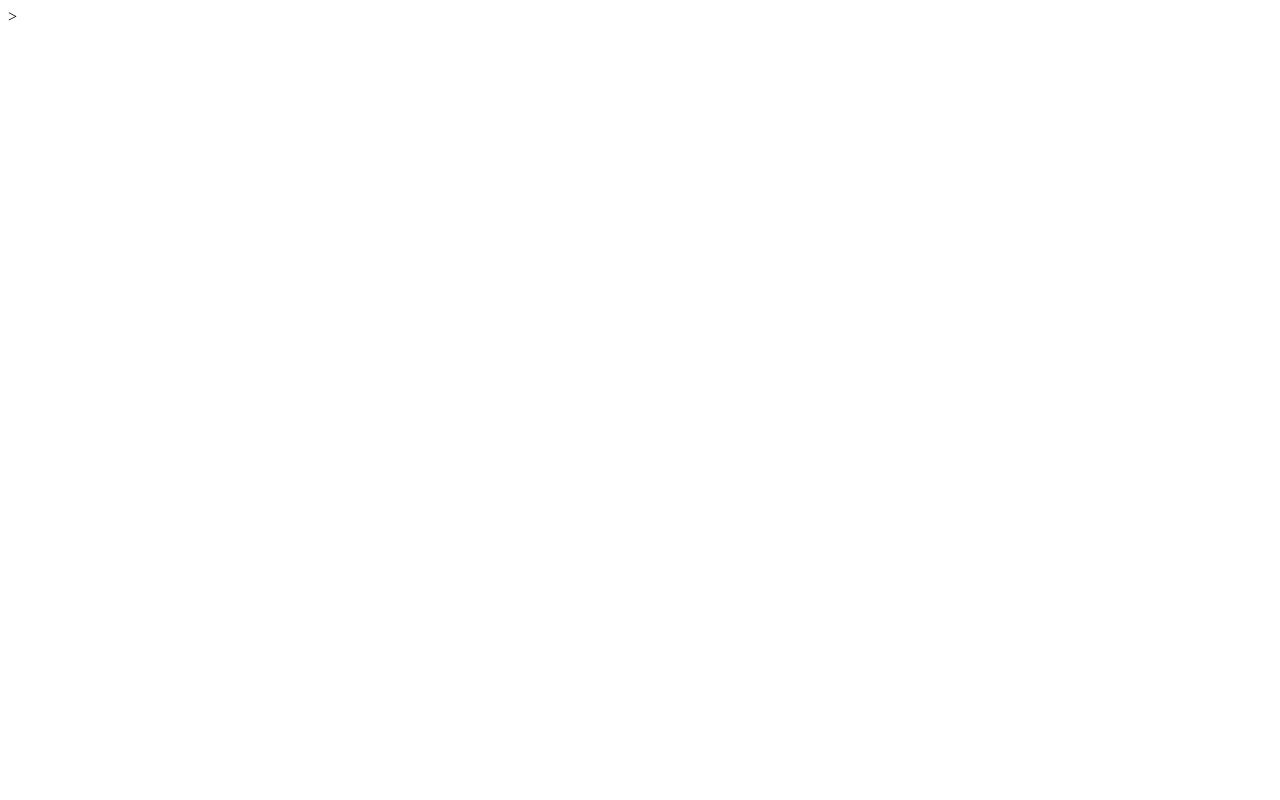
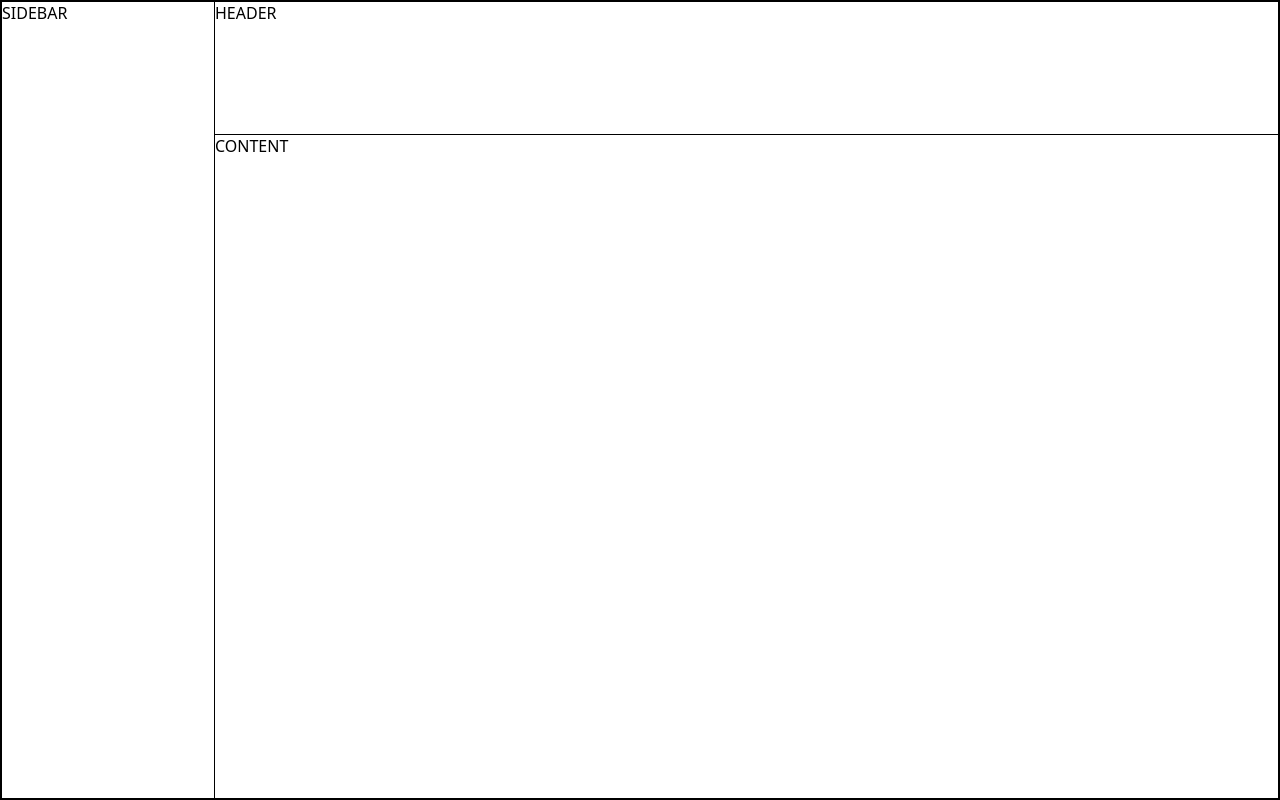
Before and after one commit to Stalloyde/AdminDashboard, a plain HTML site: page index.html in a window 1280 px wide. Drawn offline with Linux system fonts and the light colour scheme.

Commit message:
Add grid skeletal layout

```diff
--- a/index.html
+++ b/index.html
@@ -1,10 +1,15 @@
 <!DOCTYPE html>
-<html lang="en">>
+<html lang="en">
 <head>
     <meta charset="UTF-8">
     <title>Admin Dashboard</title>
-    <link rel="stylesheet"   href ="style.css">
+    <link rel="stylesheet" href ="style.css">
 </head>
 <body>
+<div class="container">
+    <div class="sidebar">SIDEBAR</div>
+    <div class="header">HEADER</div>
+    <div class="main-content">CONTENT</div>
+</div>
 </body>
 </html>
--- a/style.css
+++ b/style.css
@@ -1,2 +1,36 @@
 * {
+    box-sizing: border-box;
+    margin: 0;
+    padding: 0;
+    font-family: system-ui, -apple-system, BlinkMacSystemFont, 'Segoe UI', Roboto, Oxygen, Ubuntu, Cantarell, 'Open Sans', 'Helvetica Neue', sans-serif;
 }
+
+.container {
+    width: 100%;
+    height: 100vh;
+    display: grid;
+    border: 1px solid black;
+    grid-template-columns: 1fr 5fr;
+    grid-template-rows: 1fr 5fr;
+}
+
+.header {
+    border: 1px solid black;
+    grid-area: header;
+    grid-column-start: 2;
+    grid-row-start: 1;
+}
+
+.sidebar {
+    border: 1px solid black;
+    grid-area: sidebar;
+    grid-column-start: 1;
+    grid-row-start: 1;
+}
+
+.main-content {
+    grid-area: content;
+    border: 1px solid black;
+    grid-column-start: 2;
+    grid-row-start: 2;
+}
```
